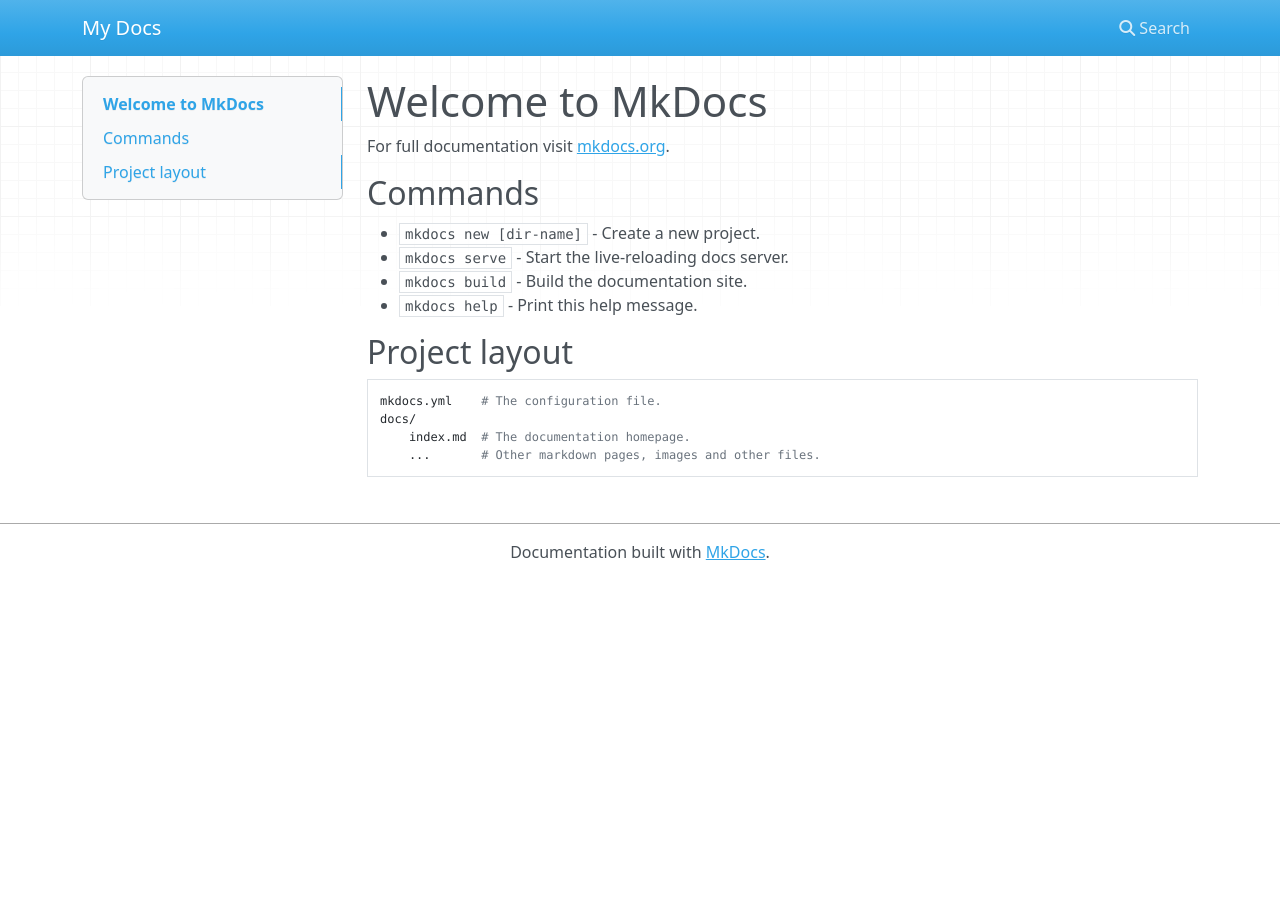
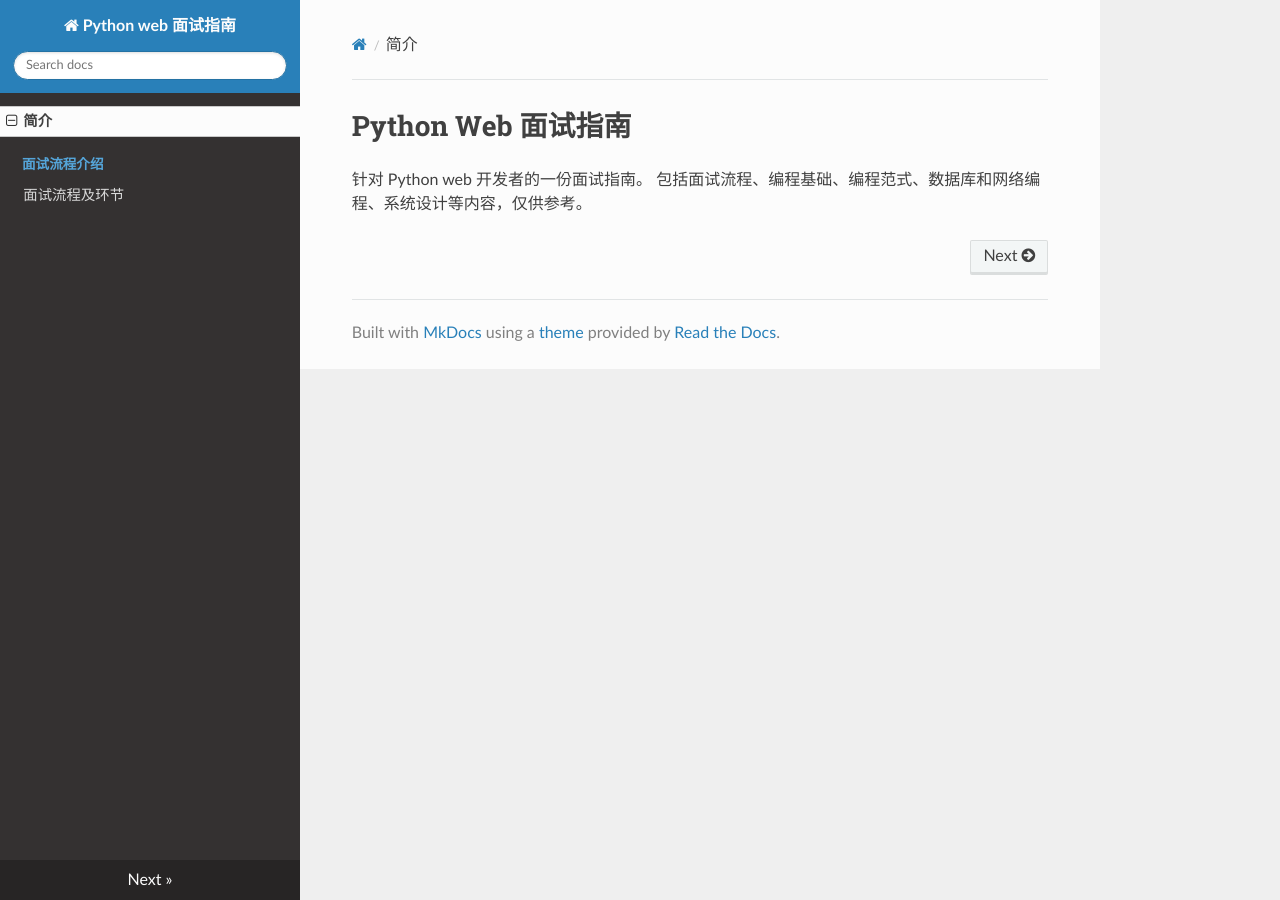
Before and after one commit to pyzh/python_interview, an MkDocs documentation site: the page built from docs/index.md, in a window 1280 px wide. Built offline with MkDocs 1.6.1, drawn with Linux system fonts in a browser that asks for light colours; nearby versions of some CDN libraries.

Commit message:
面试流程大纲

```diff
--- a/docs/index.md
+++ b/docs/index.md
@@ -1,17 +1,4 @@
-# Welcome to MkDocs
+# Python Web 面试指南
 
-For full documentation visit [mkdocs.org](http://mkdocs.org).
-
-## Commands
-
-* `mkdocs new [dir-name]` - Create a new project.
-* `mkdocs serve` - Start the live-reloading docs server.
-* `mkdocs build` - Build the documentation site.
-* `mkdocs help` - Print this help message.
-
-## Project layout
-
-    mkdocs.yml    # The configuration file.
-    docs/
-        index.md  # The documentation homepage.
-        ...       # Other markdown pages, images and other files.
+针对 Python web 开发者的一份面试指南。
+包括面试流程、编程基础、编程范式、数据库和网络编程、系统设计等内容，仅供参考。
--- a/mkdocs.yml
+++ b/mkdocs.yml
@@ -1 +1,13 @@
-site_name: My Docs
+site_name: Python web 面试指南
+theme: readthedocs
+extra_javascript:
+    - https://cdnjs.cloudflare.com/ajax/libs/mathjax/2.7.0/MathJax.js?config=TeX-AMS-MML_HTMLorMML
+
+markdown_extensions:
+  - mdx_math:
+      enable_dollar_delimiter: True  #for use of inline $..$
+
+nav:
+    - 简介: 'index.md'
+    - 面试流程介绍:
+      - 面试流程及环节: 'interview/interview.md'
```
Also changed, not shown: docs/interview/interview.md (added, +32 -0 lines).
